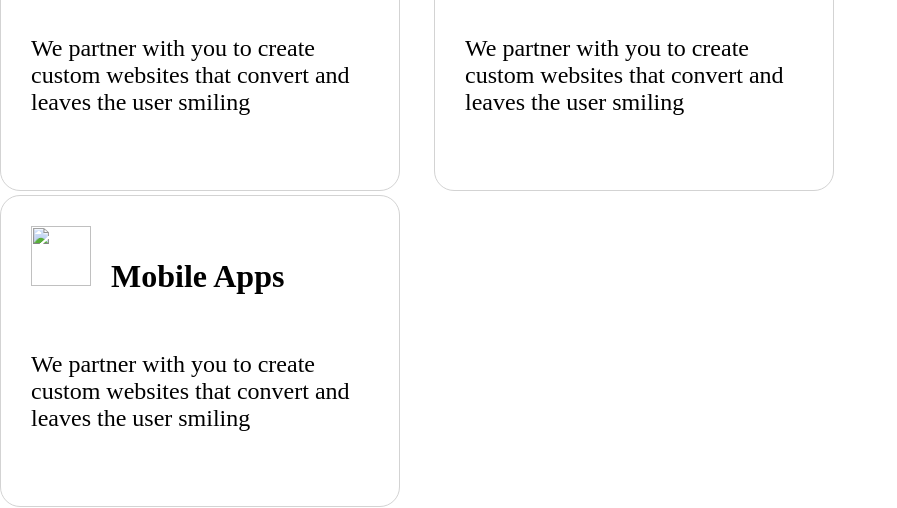
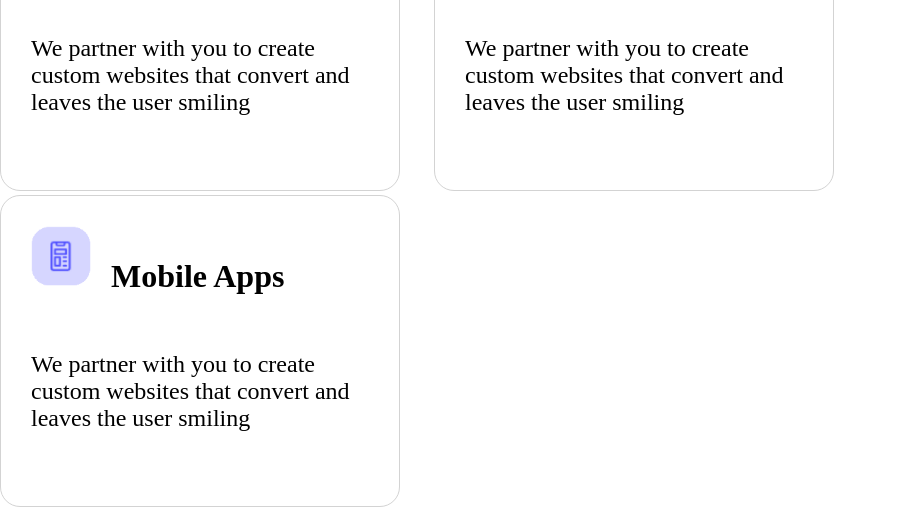
Before and after one commit to KlodB-K/cool-mind, a website built with webpack: page src/index.html in a window 1280 px wide. Shown: the part 560-1068 px from the top of the page, without its empty margins (0-897 px from the left). Built offline with nearby package versions, Linux system fonts and the light colour scheme; files whose address does not match are found by name.

Commit message:
Fix to last commit

```diff
--- a/src/index.html
+++ b/src/index.html
@@ -41,7 +41,7 @@
       <p>We partner with you to create custom websites that convert and leaves the user smiling</p>
     </div>
     <div class="box">
-      <img src="expertise" sectionimg/mobileapps.png">
+      <img src="img/mobileapps.png">
       <h3>Mobile Apps</h3>
       <p>We partner with you to create custom websites that convert and leaves the user smiling</p>
     </div>
```
